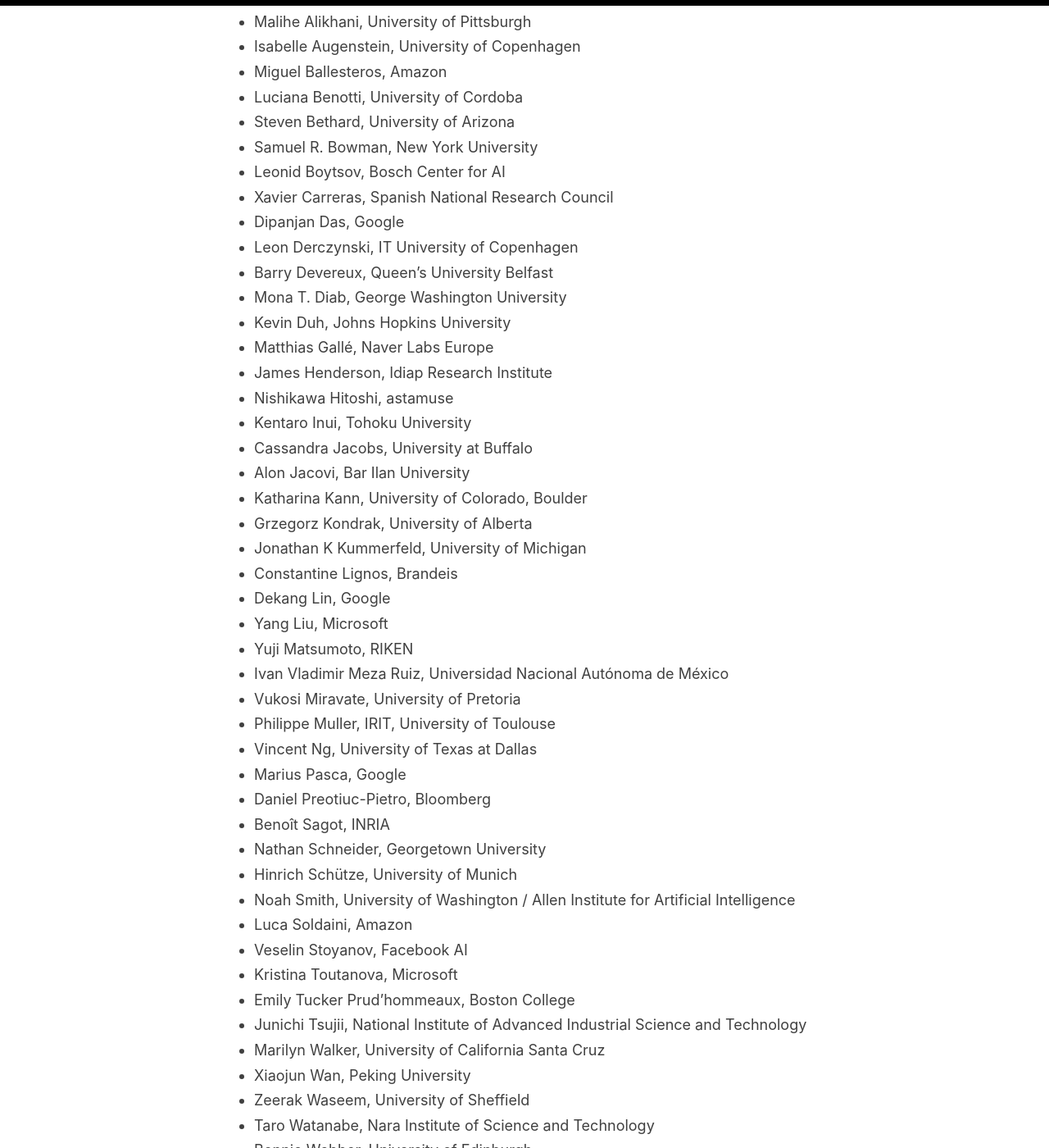
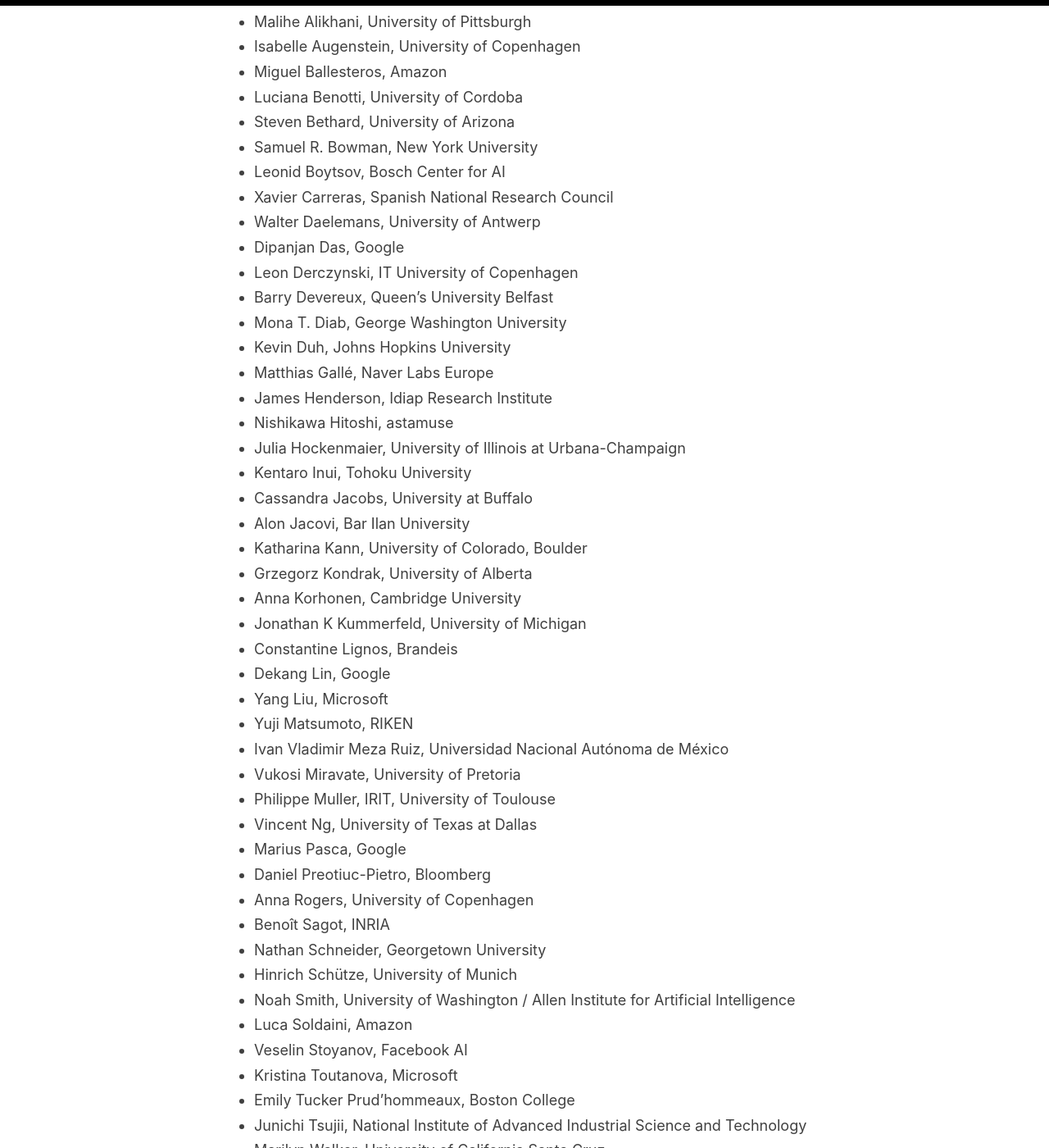
Before and after one commit to amitmerchant1990/reverie, a Jekyll site: the page built from people.md, in a window 1280 px wide and 1400 px high, scrolled down 874 px. Shown: the whole window at 82% size. Built offline with Jekyll 4.4.1, drawn with Linux system fonts in a browser that asks for light colours.

Commit message:
Update people.md

```diff
--- a/people.md
+++ b/people.md
@@ -35,6 +35,7 @@
 * Samuel R. Bowman, New York University
 * Leonid Boytsov, Bosch Center for AI
 * Xavier Carreras, Spanish National Research Council
+* Walter Daelemans, University of Antwerp
 * Dipanjan Das, Google
 * Leon Derczynski, IT University of Copenhagen
 * Barry Devereux, Queen's University Belfast
@@ -43,11 +44,13 @@
 * Matthias Gallé, Naver Labs Europe
 * James Henderson, Idiap Research Institute
 * Nishikawa Hitoshi, astamuse
+* Julia Hockenmaier, University of Illinois at Urbana-Champaign
 * Kentaro Inui, Tohoku University
 * Cassandra Jacobs, University at Buffalo
 * Alon Jacovi, Bar Ilan University
 * Katharina Kann, University of Colorado, Boulder
 * Grzegorz Kondrak, University of Alberta
+* Anna Korhonen, Cambridge University
 * Jonathan K Kummerfeld, University of Michigan
 * Constantine Lignos, Brandeis
 * Dekang Lin, Google
@@ -59,6 +62,7 @@
 * Vincent Ng, University of Texas at Dallas
 * Marius Pasca, Google
 * Daniel Preotiuc-Pietro, Bloomberg
+* Anna Rogers, University of Copenhagen
 * Benoît Sagot, INRIA
 * Nathan Schneider, Georgetown University
 * Hinrich Schütze, University of Munich
```
